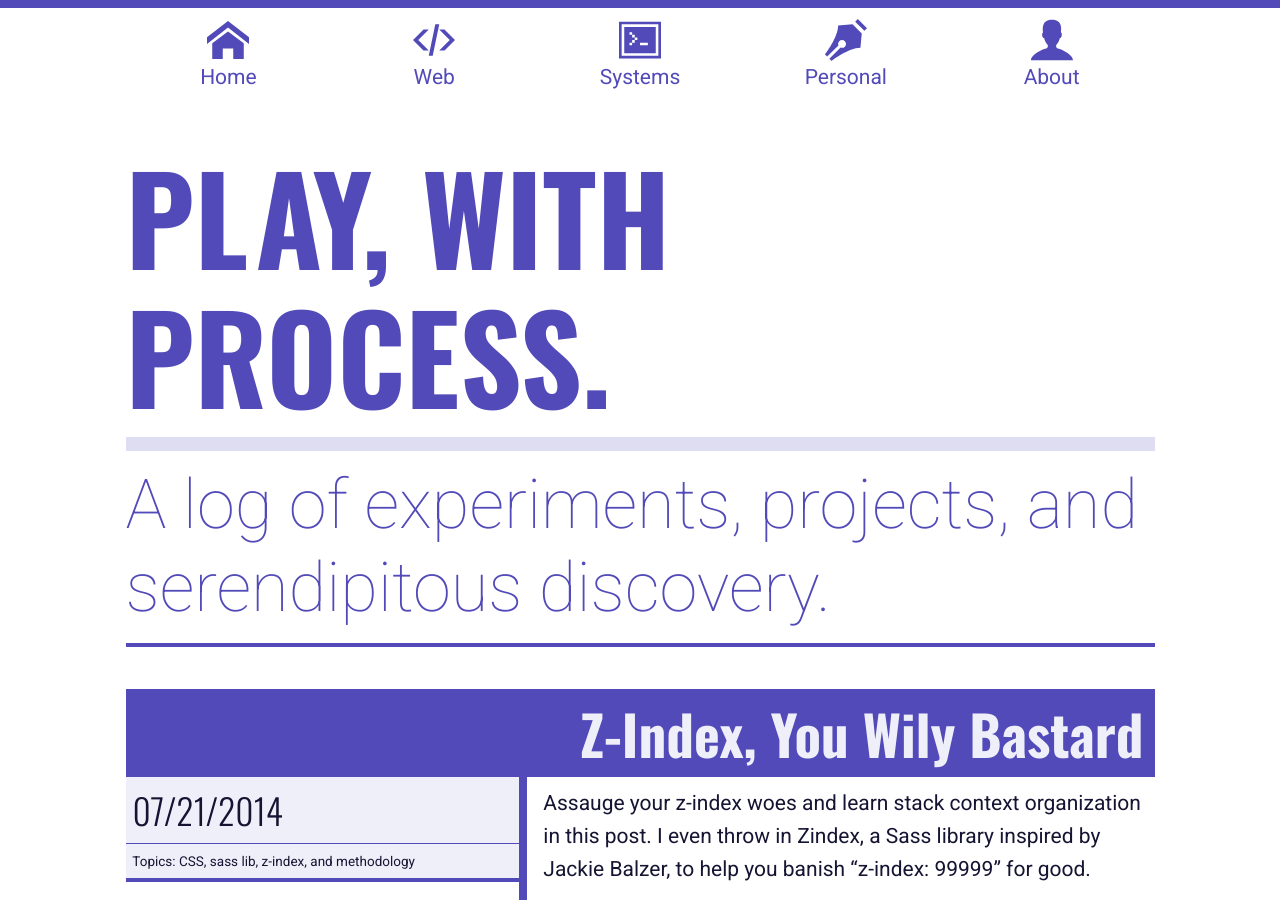
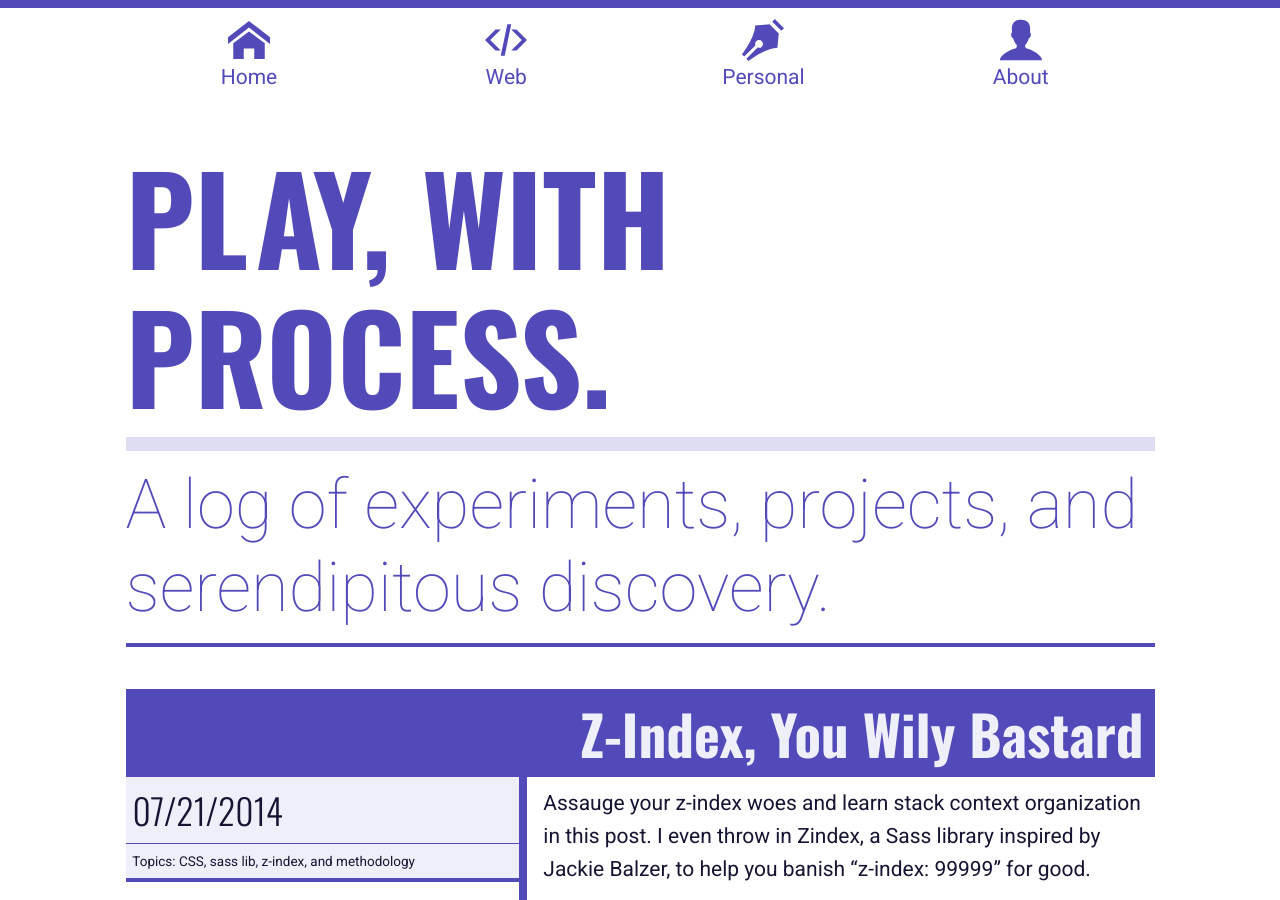
Before and after one commit to chatrjr/chatrjr.github.io, a Jekyll site: the page built from index.html, in a window 1280 px wide and 900 px high. Built offline with Jekyll 4.4.1, drawn with Linux system fonts in a browser that asks for light colours; Markdown is read by kramdown in place of the engine named in the settings; the list of posts is cut into pages by our own code.

Commit message:
Remove systems category until I have posts about systems.

```diff
--- a/_layouts/default.html
+++ b/_layouts/default.html
@@ -49,12 +49,11 @@
     <body>
         <div class="container">
           <header class="main-head grid full">
-            <nav class="main-menu inner-grid sliced node">
-                <li class="main-menu-item col-1 node"><a href="/" class="main-menu-link"><i class="main-menu-icon icon-home span-block"></i>Home</a></li>
-                <li class="main-menu-item col-1 node"><a href="/web" class="main-menu-link"><i class="main-menu-icon icon-web span-block"></i>Web</a></li>
-                <li class="main-menu-item col-1 node"><a href="/systems" class="main-menu-link"><i class="main-menu-icon icon-system span-block"></i>Systems</a></li>
-                <li class="main-menu-item col-1 node"><a href="/personal" class="main-menu-link"><i class="main-menu-icon icon-personal span-block"></i>Personal</a></li>
-                <li class="main-menu-item col-1 node"><a href="/about" class="main-menu-link"><i class="main-menu-icon icon-about span-block"></i>About</a></li>
+            <nav class="main-menu inner-grid quarters node">
+                <li class="main-menu-item node"><a href="/" class="main-menu-link"><i class="main-menu-icon icon-home span-block"></i>Home</a></li>
+                <li class="main-menu-item node"><a href="/web" class="main-menu-link"><i class="main-menu-icon icon-web span-block"></i>Web</a></li>
+                <li class="main-menu-item node"><a href="/personal" class="main-menu-link"><i class="main-menu-icon icon-personal span-block"></i>Personal</a></li>
+                <li class="main-menu-item node"><a href="/about" class="main-menu-link"><i class="main-menu-icon icon-about span-block"></i>About</a></li>
             </nav>
           </header>
           {{ content }}
```
